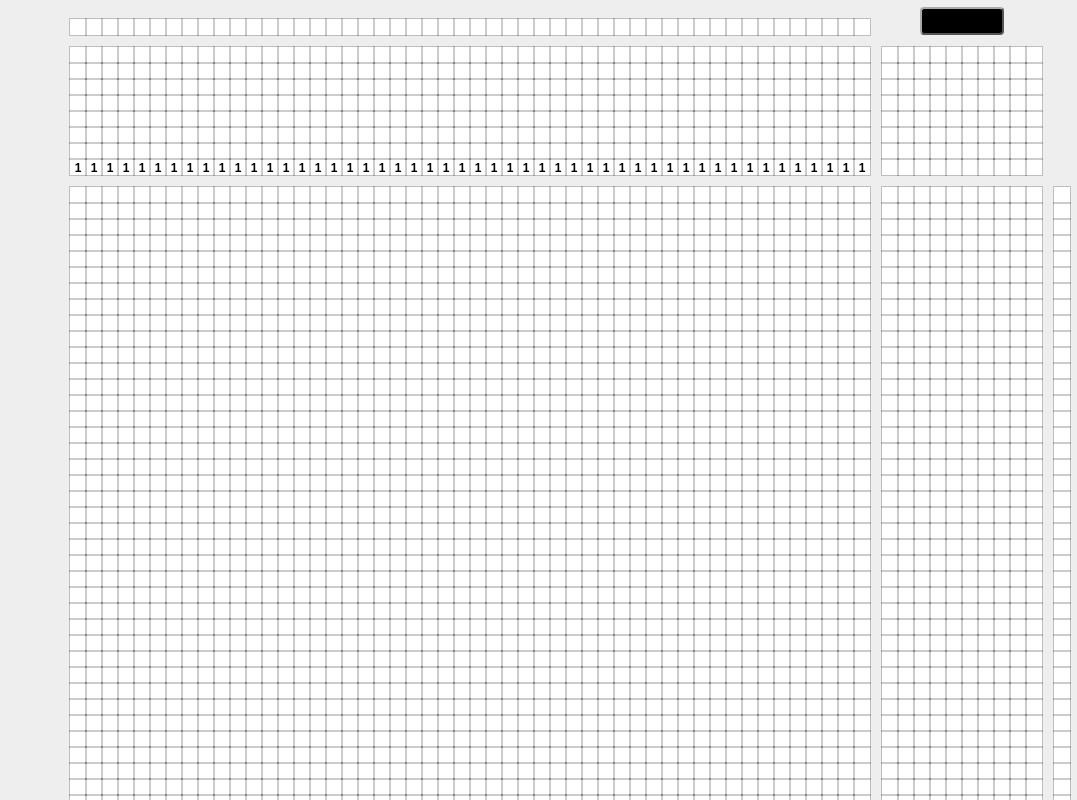
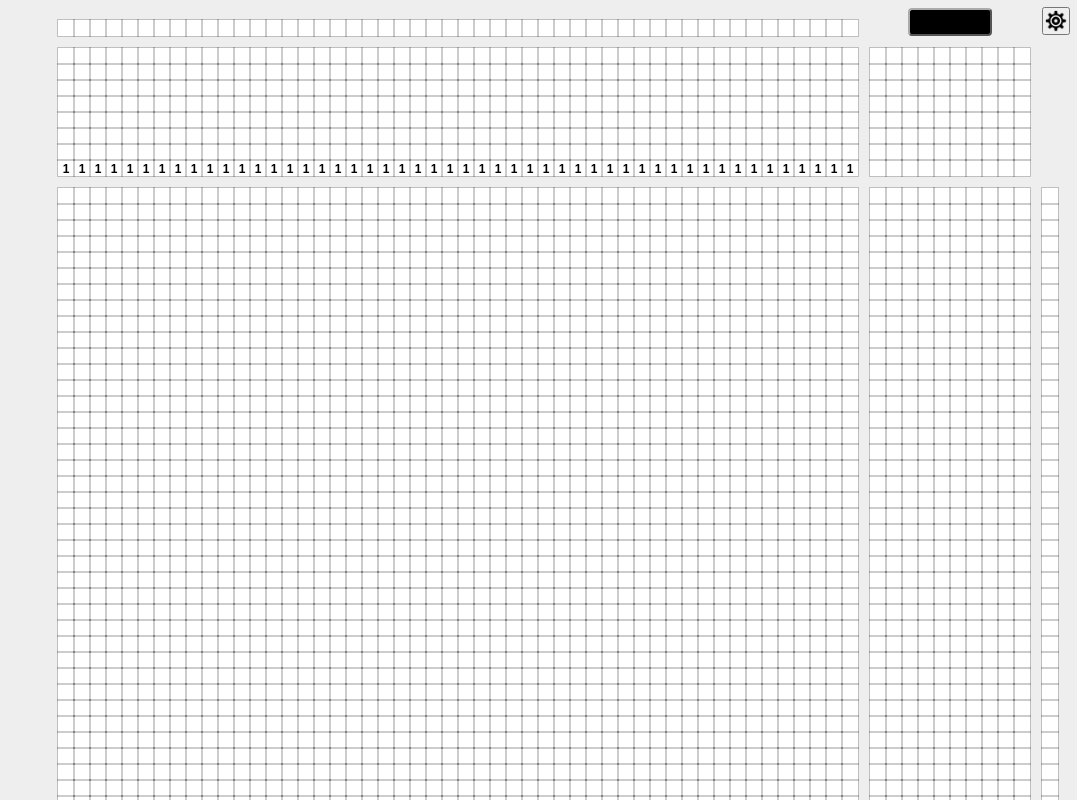
Before and after one commit to silso/loomlite, a React app: page / in a window 1280 px wide. Shown: the top 800 px of the page, without its empty margins (203-1280 px from the left). Built offline with nearby package versions, Linux system fonts and the light colour scheme; the HTML template or start-up script is replaced by a standard one.

Commit message:
added url and file loaders for image support, created image overlay menu

```diff
--- a/index.html
+++ /dev/null
@@ -1,8 +0,0 @@
-<html>
-<head>
-  <script src="www/bundle.js" ></script>
-</head>
-<body>
-  <div id="mount"></div>
-</body>
-</html>
--- a/package.json
+++ b/package.json
@@ -31,6 +31,7 @@
     "babel-preset-react": "^6.24.1",
     "css-loader": "^2.0.1",
     "express": "^4.16.3",
+    "file-loader": "^3.0.1",
     "node-sass": "^4.11.0",
     "react": "^16.4.1",
     "react-dom": "^16.4.1",
@@ -38,6 +39,7 @@
     "redux": "^4.0.1",
     "sass-loader": "^7.1.0",
     "style-loader": "^0.23.1",
+    "url-loader": "^1.1.2",
     "webpack": "^4.16.3",
     "webpack-cli": "^3.1.2",
     "webpack-dev-middleware": "^3.1.3"
--- a/src/Draft.js
+++ b/src/Draft.js
@@ -1,5 +1,6 @@
 import React from "react";
 import {WarpColoring, WeftColoring, Tieup, Threading, Treadling, Drawdown} from "./Tables.js";
+import {DraftSettings, DraftSettingsButton} from "./DraftSettings.js";
 import {updateArray, disableSelection, getColumnFromTable, quickHash} from "./LoomLib.js";
 
 //forgive my absolute abuse of JSDoc
@@ -35,6 +36,8 @@ class DraftChild extends React.PureComponent {
 		this.handleClickTreadling = this.handleClickTreadling.bind(this);
 		this.handleClickWeftColor = this.handleClickWeftColor.bind(this);
 		this.handleColorChange = this.handleColorChange.bind(this);
+		this.handleOpenDraftSettings = this.handleOpenDraftSettings.bind(this);
+		this.handleCloseDraftSettings = this.handleCloseDraftSettings.bind(this);
 	}
 
 	//disables text selection otherwise messes up dragging in some browsers
@@ -261,7 +264,19 @@ class DraftChild extends React.PureComponent {
 		}
 	}
 
+	handleOpenDraftSettings() {
+		this.setState({draftSettingsOpen: true});
+	}
+
+	handleCloseDraftSettings() {
+		this.setState({draftSettingsOpen: false});
+	}
+
 	render() {
+		let draftSettings;
+		if (this.state.draftSettingsOpen) {
+			draftSettings = <DraftSettings onClose={this.handleCloseDraftSettings} settings={this.props.settings}/>;
+		}
 		const shafts = this.props.shafts;
 		const treadles = this.props.treadles;
 		const warp = this.props.warp;
@@ -269,9 +284,10 @@ class DraftChild extends React.PureComponent {
 		//topTable uses direction:rtl, so the cell order in each row is backwards (first <td> is on the right)
 		return (
 			<div id="topTable">
+				{draftSettings}
 				<table cellPadding="5"><tbody>
 					<tr>
-						<td></td>
+						<td><DraftSettingsButton onClick={this.handleOpenDraftSettings}/></td>
 						<td><form
 							id="colorPicker"
 							style={{backgroundColor: this.state.colorKey[this.state.cursorColor]}}>
@@ -343,6 +359,12 @@ export default class Draft extends React.Component {
 			shafts: 8,
 			treadles: 10
 		}
+		this.handleSettingsUpdate.bind(this);
+	}
+
+	handleSettingsUpdate(newSettings) {
+		//with error checking
+		this.setState(newSettings);
 	}
 
 	render() {
@@ -358,6 +380,8 @@ export default class Draft extends React.Component {
 				weft={weft}
 				shafts={shafts}
 				treadles={treadles}
+				settings={this.state}
+				onSettingsUpdate={this.handleSettingsUpdate}
 			/>
 		);
 	}
--- /dev/null
+++ b/src/DraftSettings.js
@@ -0,0 +1,45 @@
+import React from "react";
+import img from "../media/settings.png";
+
+export class DraftSettings extends React.Component {
+	constructor(props) {
+		super(props);
+	}
+
+	handleSubmit(e) {
+		e.preventDefault();
+	}
+
+	render() {
+		let inputs = [], i = 0;
+		for (let setting in this.props.settings) {
+			inputs[i] = [
+				<label key={"l"+i} htmlFor={setting}>{setting}</label>,
+				<input key={"i"+i} type="text" name={setting} defaultValue={this.props.settings[setting]}/>,
+				<br key={"b"+i}/>
+			];
+			i++;
+		}
+		return (
+			<div>
+				<div className="draftSettingsBackdrop" onClick={this.props.onClose}></div>
+				<div className="draftSettings">
+					<button className="draftSettingsCloseButton" onClick={this.props.onClose}>X</button>
+					<form onSubmit={this.handleSubmit}>
+						{inputs}
+					</form>
+				</div>
+			</div>
+		);
+	}
+}
+
+export class DraftSettingsButton extends React.Component {
+	render() {
+		return (
+			<button className="draftSettingsOpenButton" onClick={this.props.onClick}>
+				<img src={img}/>
+			</button>
+		);
+	}
+}
--- /dev/null
+++ b/src/styles/_DraftSettings.scss
@@ -0,0 +1,53 @@
+.draftSettingsOpenButton {
+	width: 28px;
+	height: 28px;
+	padding: 1px;
+
+	img {
+		max-width: 100%;
+		max-height: 100%;
+	}
+}
+
+.draftSettingsCloseButton {
+	position: absolute;
+	top: 10px;
+	right: 10px;
+	width: 28px;
+	height: 28px;
+}
+
+.draftSettings {
+	position: fixed;
+	left: 0;
+	right: 0;
+	top: 0;
+	bottom: 0;
+	z-index: 101;
+	margin-left: auto;
+	margin-right: auto;
+	margin-top: auto;
+	margin-bottom: auto;
+	padding: 10px;
+	width: 85%;
+	height: 85%;
+	background-color: #eee;
+	border: 1px solid #888;
+	box-shadow: 0 0 8px #333;
+	border-radius: 4px;
+
+	//make children a flex table eventually
+	input {
+		display: inline-block;
+	}
+}
+
+.draftSettingsBackdrop {
+	position: fixed;
+	left: 0;
+	top: 0;
+	z-index: 100;
+	width: 100%;
+	height: 100%;
+	background-color: rgba(0, 0, 0, 0.5);
+}
--- a/src/styles/styles.scss
+++ b/src/styles/styles.scss
@@ -1,3 +1,5 @@
+@import "DraftSettings";
+
 $sans-serif: Arial, sans-serif;
 
 body {
@@ -9,6 +11,10 @@ body {
 	direction: rtl;
 	overflow: scroll;
 	height: 100%;
+
+	* * {
+		direction: ltr;
+	}
 
 	td {
 		text-align: center;
@@ -33,7 +39,7 @@ body {
 }
 
 .draftTable {
-	direction: ltr;
+//	direction: ltr;
 }
 
 .leftDraftTable {
--- a/webpack.config.js
+++ b/webpack.config.js
@@ -21,8 +21,21 @@ module.exports = {
         use: ["babel-loader"]
       },
 			{
-				test: /\.(s*)css$/,
+				test: /\.scss$/,
+				exclude: /node_modules/,
 				use: ["style-loader", "css-loader", "sass-loader"]
+			},
+			{
+				test: /\.(png|jpg|gif)$/i,
+				exclude: /node_modules/,
+				use: [
+					{
+						loader: "url-loader",
+						options: {
+							limit: 8192
+						}
+					}
+				]
 			}
     ]
   }
```
Also changed, not shown: media/settings.png (added), 3 other files (tests, documents, lock files or other folders).
